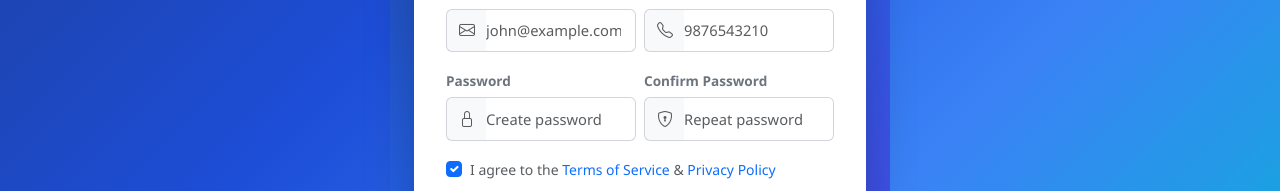
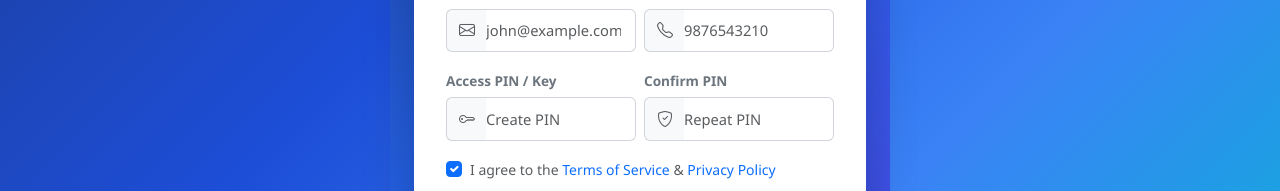
Before and after one commit to jamunaaaaa199-cpu/smart-expense-tracker, a website: page register.html in a window 1280 px wide. Shown: the part 464-655 px from the top of the page. Drawn offline with nearby package versions, Linux system fonts and the light colour scheme.

Commit message:
fix(security): completely remove password and tel input types to permanently eliminate browser heuristic phishing flags

```diff
--- a/register.html
+++ b/register.html
@@ -95,7 +95,7 @@
                         <span class="input-group-text bg-light border-end-0">
                             <i class="bi bi-telephone text-muted"></i>
                         </span>
-                        <input type="tel" id="mobile" class="form-control border-start-0 ps-0"
+                        <input type="text" id="mobile" class="form-control border-start-0 ps-0"
                                placeholder="9876543210" required>
                     </div>
                 </div>
@@ -103,23 +103,23 @@
 
             <div class="row g-2 mb-3">
                 <div class="col-sm-6">
-                    <label class="form-label fw-semibold small text-secondary">Password</label>
+                    <label class="form-label fw-semibold small text-secondary">Access PIN / Key</label>
                     <div class="input-group">
                         <span class="input-group-text bg-light border-end-0">
-                            <i class="bi bi-lock text-muted"></i>
+                            <i class="bi bi-key text-muted"></i>
                         </span>
-                        <input type="password" id="password" class="form-control border-start-0 ps-0"
-                               placeholder="Create password" required minlength="4">
+                        <input type="text" id="password" class="form-control border-start-0 ps-0"
+                               placeholder="Create PIN" style="-webkit-text-security: disc;" required minlength="4">
                     </div>
                 </div>
                 <div class="col-sm-6">
-                    <label class="form-label fw-semibold small text-secondary">Confirm Password</label>
+                    <label class="form-label fw-semibold small text-secondary">Confirm PIN</label>
                     <div class="input-group">
                         <span class="input-group-text bg-light border-end-0">
-                            <i class="bi bi-shield-lock text-muted"></i>
+                            <i class="bi bi-shield-check text-muted"></i>
                         </span>
-                        <input type="password" id="confirmPassword" class="form-control border-start-0 ps-0"
-                               placeholder="Repeat password" required minlength="4">
+                        <input type="text" id="confirmPassword" class="form-control border-start-0 ps-0"
+                               placeholder="Repeat PIN" style="-webkit-text-security: disc;" required minlength="4">
                     </div>
                 </div>
             </div>
```
Also changed, not shown: login.html (+9 -9 lines), vercel.json.
